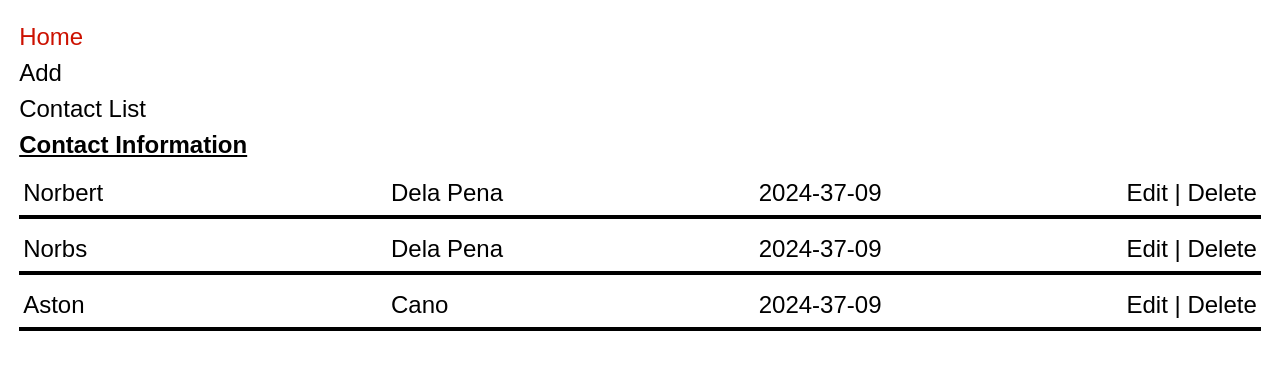
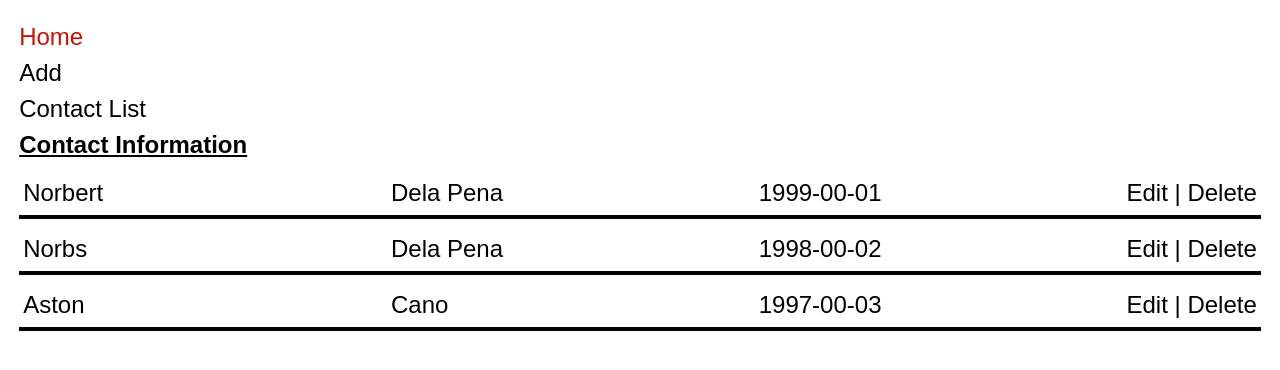
Before and after one commit to n0rbs/contacts-app-reactive, an Angular app: page /home in a window 1280 px wide. Shown: the top 370 px of the page. Built offline with nearby package versions, Linux system fonts and the light colour scheme.

Commit message:
Move test data to constants file and imported contact list

```diff
--- a/src/app/components/contact-list/contact-list.component.ts
+++ b/src/app/components/contact-list/contact-list.component.ts
@@ -1,7 +1,9 @@
 import { Component } from '@angular/core';
-import { Contact } from '../../models/contact.models';
 import { DatePipe } from '@angular/common';
 import { RouterLink } from '@angular/router';
+
+import { Contacts } from '../../constants/data';
+import { Contact } from '../../models/contact.models';
 
 @Component({
   selector: 'song-contact-list',
@@ -15,62 +17,6 @@ export class ContactListComponent {
 
 
   constructor() {
-    this.contacts = [
-      {
-        id: 1,
-        firstName: 'Norbert',
-        lastName: 'Dela Pena',
-        birthday: new Date(),
-        phone: {
-          phoneNumber: 1234423,
-          phoneType: 'Work',
-        },
-        address: {
-          houseNumber: '445',
-          street: 'AS Fortuna',
-          barangay: 'Banilad',
-          city: 'Mandaue city',
-          province: 'Cebu',
-          postalCode: 6014,
-        }
-      },
-      {
-        id: 2,
-        firstName: 'Norbs',
-        lastName: 'Dela Pena',
-        birthday: new Date(),
-        phone: {
-          phoneNumber: 123213,
-          phoneType: 'Work',
-        },
-        address: {
-          houseNumber: '645',
-          street: 'Salvador',
-          barangay: 'Labangon',
-          city: 'Cebu city',
-          province: 'Cebu',
-          postalCode: 6014,
-        }
-      },
-      {
-        id: 3,
-        firstName: 'Aston',
-        lastName: 'Cano',
-        birthday: new Date(),
-        phone: {
-          phoneNumber: 273482,
-          phoneType: 'Home',
-        },
-        address: {
-          houseNumber: 'IL121',
-          street: 'SE Llenes',
-          barangay: 'Paknaan',
-          city: 'Mandaue',
-          province: 'Cebu',
-          postalCode: 6014,
-        }
-      },
-
-    ]
+    this.contacts = Contacts;
   }
 }
```
